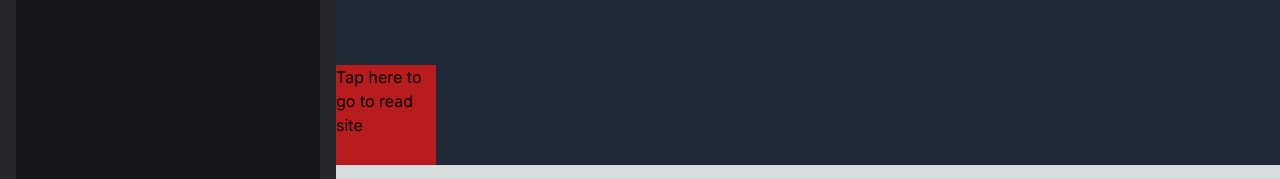
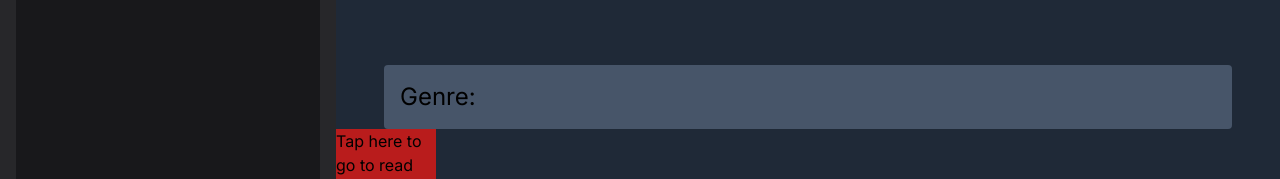
Before and after one commit to BobInVietnam/bookly, a Next.js app: page /book in a window 1280 px wide. Shown: the part 361-540 px from the top of the page. Built offline with nearby package versions, Linux system fonts and the light colour scheme.

Commit message:
Added genre panel - book page

```diff
--- a/app/book/page.tsx
+++ b/app/book/page.tsx
@@ -3,6 +3,7 @@ import Link from "next/link";
 import TitlePane from "../ui/book/TitlePane";
 import { Book } from "../lib/definitions";
 import SideBar from "../ui/SideBar";
+import GenrePanel from "../ui/book/GenrePanel";
 
 const sideBarTabs = [
   {
@@ -37,6 +38,9 @@ export default function Page() {
         <div className="flex grow flex-col w-full gap-y-6 bg-gray-800 pl-[336px]">
           <div className="flex-col">
             <TitlePane book={book}/>
+            <div className="mx-12">
+              <GenrePanel book={book}/>
+            </div>
             <Link
               href="book/readsite"
               className="flex aspect-square w-[100px] bg-red-700"
--- a/app/ui/book/GenrePanel.tsx
+++ b/app/ui/book/GenrePanel.tsx
@@ -1,3 +1,4 @@
+import { getGenreFromID } from "@/app/lib/data";
 import { Book } from "@/app/lib/definitions";
 
 export default function GenrePanel({
@@ -7,8 +8,16 @@ export default function GenrePanel({
 }) {
   return (
     <>
-      <div>
-
+      <div className="rounded bg-slate-600">
+        <p className="text-2xl p-4">Genre: {
+          book.genres.map(genre_id => {
+            return (
+              <span className="p-2 rounded bg-slate-500 mx-2">
+                {getGenreFromID(genre_id)?.name}
+              </span>
+            )
+          })
+        }</p>
       </div>
     </>
   )
```
